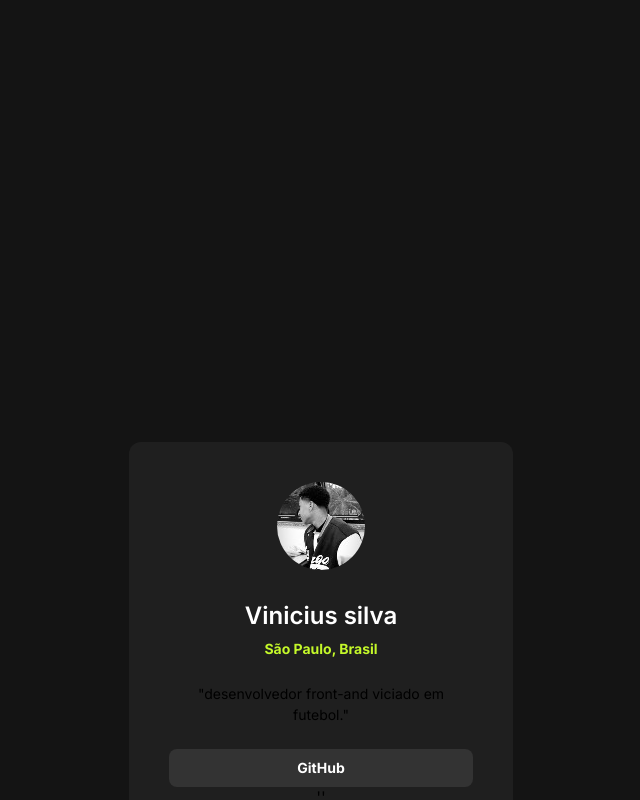
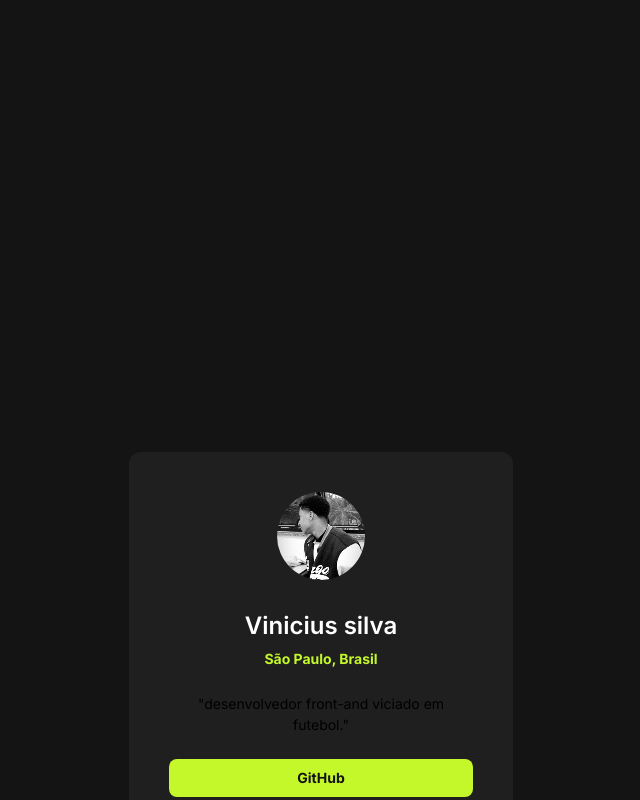
Before and after one commit to Viniciussilva11ATI/meus-links, a plain HTML site: page index.html in a window 1280 px wide. In both pictures the pointer is over the link "GitHub". Shown: the top 800 px of the page, without its empty margins (319-959 px from the left). Drawn offline with Linux system fonts and the light colour scheme.

Commit message:
adicionado efeito de hover para as ancoras

```diff
--- a/index.html
+++ b/index.html
@@ -17,7 +17,7 @@
 
         <p>"desenvolvedor front-and viciado em futebol."</p>
 
-        <a href="https://github.com/Viniciussilva11ATI">GitHub</a>''
+        <a href="https://github.com/Viniciussilva11ATI">GitHub</a>
         <a href="https://bonjour.uber.com/">Uber</a>
         <a href="https://www.youtube.com/">YouTube</a>
         <a href="https://www.instagram.com/">Instagram</a>
--- a/style.css
+++ b/style.css
@@ -64,3 +64,9 @@ div a {
     font-size: 14px;
     line-height: 14px;
 }
+
+div a:hover {
+    background-color: #C4F82A;
+    color: #141414;
+    transition: 0.7s;
+}
```
